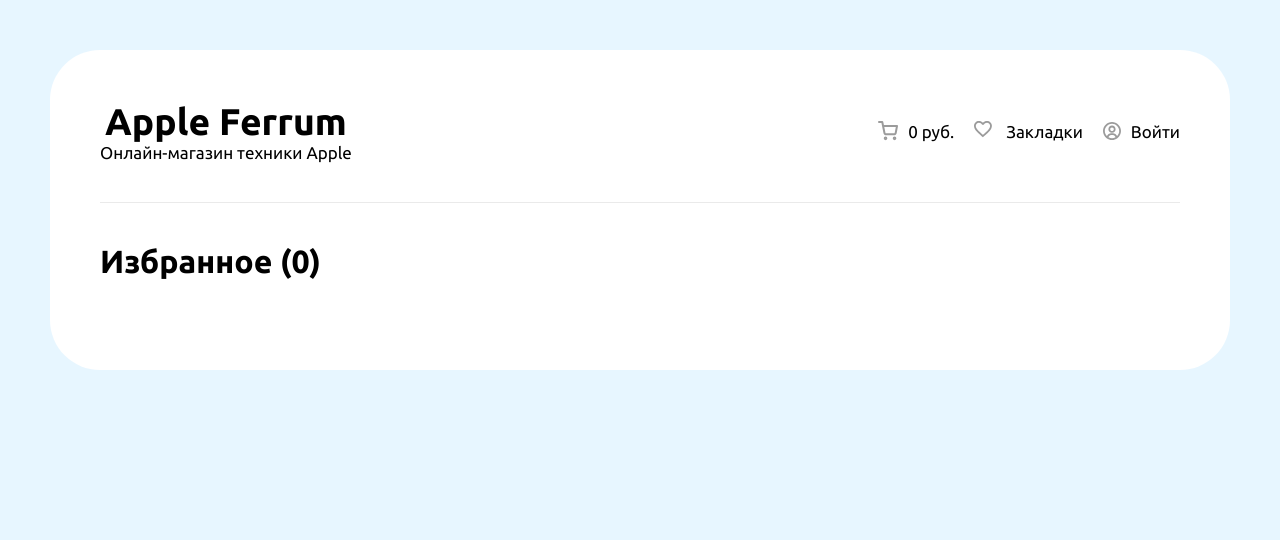
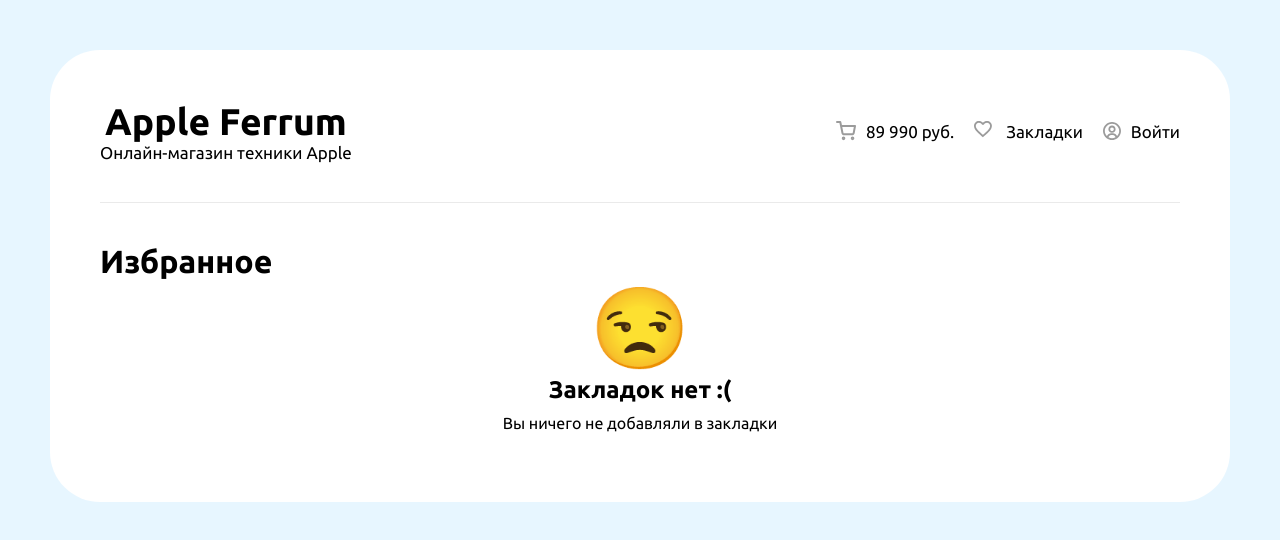
Before and after one commit to Vincent-tt-cyber/Apple-Ferrum-Store, a React (Vite) app: page /favourite in a window 1280 px wide. Shown: the top 540 px of the page. Built offline with nearby package versions, Linux system fonts and the light colour scheme.

Commit message:
Добавлен useContext для главной страницы и для заклао

```diff
--- a/src/App.jsx
+++ b/src/App.jsx
@@ -8,10 +8,12 @@
 import CartPage from "./pages/CartPage/CartPage";
 import FavouritePage from "./pages/FavouritePage/FavouritePage";
 import PoductPage from "./pages/ProductPage/PoductPage";
+
+export const AppContext = React.createContext({});
+
 function App() {
-  // FIXME: https://youtu.be/2jLFTiytfgg?list=PL0FGkDGJQjJEos_0yVkbKjsQ9zGVy3dG7&t=1791
+  // FIXME: https://youtu.be/2jLFTiytfgg?list=PL0FGkDGJQjJEos_0yVkbKjsQ9zGVy3dG7&t=6402
   // TODO: адаптировать проект под телефоны
-  // https://mockapi.io/projects/66af55c7b05db47acc5991e4
 
   const [isOpenDrawer, setIsOpenDrawer] = React.useState(!true);
   const [iphonesData, setIphonesData] = React.useState([
@@ -72,7 +74,7 @@
   ]);
   const [cartItems, setCartItems] = React.useState([]);
   const [favouriteItems, setFavouriteItems] = React.useState([]);
-  const [isLoading, setIsLoading] = React.useState(false)
+  const [isLoading, setIsLoading] = React.useState(false);
 
   // Добавление/Удаления из корзины
   const handleAddToCard = async (obj) => {
@@ -100,9 +102,9 @@
   const fetchCartData = async () => {
     if (localStorage.getItem("cart")) {
       // console.log("cart => ", JSON.parse(localStorage.getItem("cart")));
-      setIsLoading(true)
+      setIsLoading(true);
       await setCartItems(JSON.parse(localStorage.getItem("cart")));
-      setIsLoading(false)
+      setIsLoading(false);
     }
   };
 
@@ -127,19 +129,28 @@
 
   const fetchFavouriteData = async () => {
     if (localStorage.getItem("favourite")) {
-      setIsLoading(true)
+      setIsLoading(true);
       await setFavouriteItems(JSON.parse(localStorage.getItem("favourite")));
-      setIsLoading(false)
+      setIsLoading(false);
     }
   };
 
   React.useEffect(() => {
     fetchCartData();
     fetchFavouriteData();
-  }, []);
+
+    if (isOpenDrawer) {
+      document.body.style.overflow = "hidden";
+    } else {
+      document.body.style.overflow = "auto";
+    }
+  }, [isOpenDrawer]);
 
   return (
     <>
+      <AppContext.Provider
+        value={{ iphonesData, cartItems, cartItems, favouriteItems }}
+      >
         <div className="wrapper">
           {isOpenDrawer && (
             <Drawer
@@ -171,7 +182,7 @@
                 path="/favourite"
                 element={
                   <FavouritePage
-                  favouriteItems={favouriteItems}
+                    // favouriteItems={favouriteItems}
                     handleAddToFavourite={handleAddToFavourite}
                     handleAddToCard={handleAddToCard}
                   />
@@ -193,6 +204,7 @@
             </Routes>
           </div>
         </div>
+      </AppContext.Provider>
     </>
   );
 }
--- a/src/components/Drawe/Drawer.module.scss
+++ b/src/components/Drawe/Drawer.module.scss
@@ -21,6 +21,18 @@
     display: flex;
     flex-direction: column;
     justify-content: space-between;
+    overflow: auto;
+    &::-webkit-scrollbar {
+      width: 10px;
+    }
+
+    &::-webkit-scrollbar-track {
+      background-color: #fff;
+    }
+
+    &::-webkit-scrollbar-thumb {
+      background-color: #9dd458;
+    }
   }
 
   &-header {
--- a/src/components/Header/Header.jsx
+++ b/src/components/Header/Header.jsx
@@ -19,7 +19,7 @@
               onClick={() => setIsOpenDrawer(!isOpenDrawer)}
               className={styles["header-nav__item"]}
             >
-              <IconsHandler icon="Cart" />0 руб.
+              <IconsHandler icon="Cart" />89 990 руб.
             </li>
             <li className={styles["header-nav__item"]}>
               <Link to="/favourite">
--- a/src/pages/CartPage/CartPage.jsx
+++ b/src/pages/CartPage/CartPage.jsx
@@ -6,7 +6,11 @@
   return (
     <>
       <div className={styles["cart-page"]}>
-        <h1>{cartItems ? `Корзина (${cartItems.length})` : "Корзина пуста"}</h1>
+      <div>
+          <h1>
+            Товары в корзине {cartItems.length ? `(${cartItems.length})` : ""}
+          </h1>
+        </div>
         <div className={styles["cart-page__content"]}>
           {cartItems.length
             ? cartItems.map((product) => (
--- a/src/pages/FavouritePage/FavouritePage.jsx
+++ b/src/pages/FavouritePage/FavouritePage.jsx
@@ -1,20 +1,31 @@
 import React from "react";
 import styles from "./FovouritePage.module.scss";
 import ProductCard from "../../components/ProductCard/ProductCard";
+import { AppContext } from "../../App";
 
-const FavouritePage = ({
-  favouriteItems,
-  handleAddToFavourite,
-  handleAddToCard,
-}) => {
+const FavouritePage = ({ handleAddToFavourite, handleAddToCard }) => {
+  const { favouriteItems } = React.useContext(AppContext);
+  console.log(favouriteItems);
+
   React.useEffect(() => {}, [handleAddToFavourite, handleAddToCard]);
   return (
     <>
       <div className={styles["favourite-page"]}>
-        <h1>{ favouriteItems ? `Избранное (${favouriteItems.length})` : "Избранное"}</h1>
-        <div className={styles["favourite-page__content"]}>
-          {favouriteItems.length
-            ? favouriteItems.map((item) => (
+        <div>
+          <h1>
+            Избранное {favouriteItems.length ? `(${favouriteItems.length})` : ""}
+          </h1>
+        </div>
+
+        <div
+          className={
+            favouriteItems.length
+              ? styles["favourite-page__content"]
+              : styles["favourite-page__empty"]
+          }
+        >
+          {favouriteItems.length ? (
+            favouriteItems.map((item) => (
               <ProductCard
                 key={item.id}
                 handleAddToFavourite={handleAddToFavourite}
@@ -22,7 +33,13 @@
                 product={item}
               />
             ))
-            : ""}
+          ) : (
+            <div>
+              <span style={{ fontSize: 80 }}>😒</span>
+              <h2>Закладок нет :(</h2>
+              <p>Вы ничего не добавляли в закладки</p>
+            </div>
+          )}
         </div>
       </div>
     </>
--- a/src/pages/FavouritePage/FovouritePage.module.scss
+++ b/src/pages/FavouritePage/FovouritePage.module.scss
@@ -6,4 +6,23 @@
     gap: 40px;
     margin: 20px 0;
   }
+  &__empty {
+    // max-width: 500px;
+    // margin: 0 auto;
+    display: flex;
+    flex-direction: column;
+    align-items: center;
+    justify-content: center;
+    height: 100%;
+    text-align: center;
+    h2 {
+      font-size: 24px;
+      font-weight: 900;
+      margin-bottom: 10px;
+    }
+    p {
+      font-size: 16px;
+      margin-bottom: 20px;
+    }
+  }
 }
--- a/src/pages/MainPage/MainPage.jsx
+++ b/src/pages/MainPage/MainPage.jsx
@@ -4,7 +4,9 @@
 import IconsHandler from "../../components/IconsHandler/IconsHandler";
 import { IoMdClose } from "react-icons/io";
 import OfferBlock from "../../components/OfferBlock/OfferBlock";
-const MainPage = ({ data, handleAddToCard, handleAddToFavourite, isLoading }) => {
+import { AppContext } from "../../App";
+const MainPage = ({ handleAddToCard, handleAddToFavourite, isLoading }) => {
+  const { iphonesData } = React.useContext(AppContext);
   const [searchValue, setSearchValue] = React.useState("");
 
   const onChangeSearchInput = (event) => {
@@ -35,7 +37,7 @@
           </div>
         </div>
         <div className={styles["main-page-grid"]}>
-          {data
+          {iphonesData
             .filter((product) =>
               product.name.toLowerCase().includes(searchValue)
             )
--- a/src/styles/index.scss
+++ b/src/styles/index.scss
@@ -21,6 +21,17 @@
   font-family: "Ubuntu", sans-serif;
   background-color: #e7f6ff;
   // overflow: hidden;
+  &::-webkit-scrollbar {
+    width: 10px;
+  }
+
+  &::-webkit-scrollbar-track {
+    background-color: #fff;
+  }
+
+  &::-webkit-scrollbar-thumb {
+    background-color: #9dd458;
+  }
 }
 
 .wrapper {
@@ -40,8 +51,6 @@
   border-radius: 50px;
   padding: 50px;
 }
-
-
 
 .cart-item {
   border: 1px solid #f3f3f3;
@@ -64,7 +73,7 @@
   }
 }
 
-@media(max-width: 620px) {
+@media (max-width: 620px) {
   .container {
     padding: 20px;
   }
```
Lines whose indentation alone changed are shown as unchanged.
